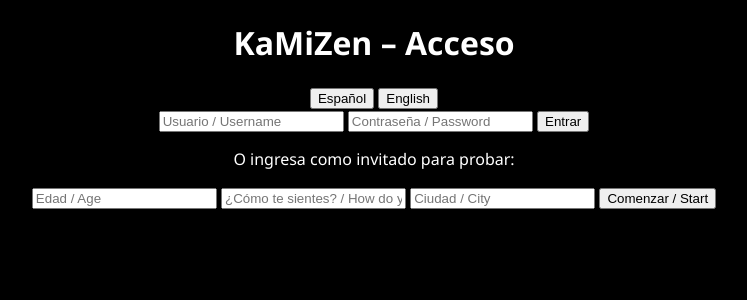
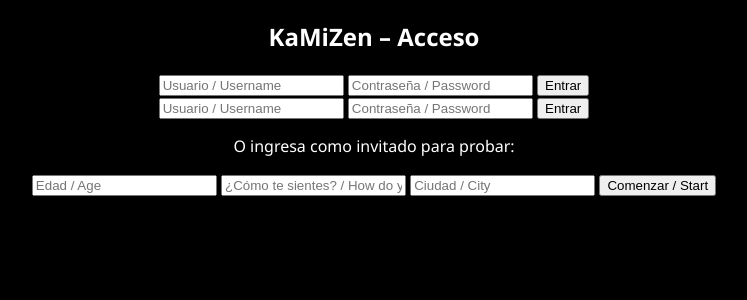
Before and after one commit to mayroga/KaMiZen, a FastAPI app: page / in a window 1280 px wide. Shown: the top 300 px of the page, without its empty margins (266-1013 px from the left). Run offline with FastAPI, Linux system fonts and the light colour scheme.

Commit message:
Update index.html

```diff
--- a/templates/index.html
+++ b/templates/index.html
@@ -2,19 +2,23 @@
 <html lang="es">
 <head>
 <meta charset="UTF-8">
-<meta name="viewport" content="width=device-width, initial-scale=1.0">
 <title>KaMiZen – Acceso</title>
 <link rel="stylesheet" href="/static/style.css">
 </head>
 <body>
-  <div class="login-container">
-    <h1>KaMiZen – Acceso</h1>
 
-    <!-- Selección de idioma -->
-    <div class="language-selector">
-      <button onclick="setLang('es')">Español</button>
-      <button onclick="setLang('en')">English</button>
-    </div>
+<div id="loginBox">
+  <h2>KaMiZen – Acceso</h2>
+  <form action="/login" method="post">
+    <input type="text" name="username" placeholder="Usuario / Username" required>
+    <input type="password" name="password" placeholder="Contraseña / Password" required>
+    <button type="submit">Entrar</button>
+  </form>
+</div>
+
+</body>
+</html>
+
 
     <!-- Formulario de login -->
     <form action="/login" method="post" class="login-form">
```
